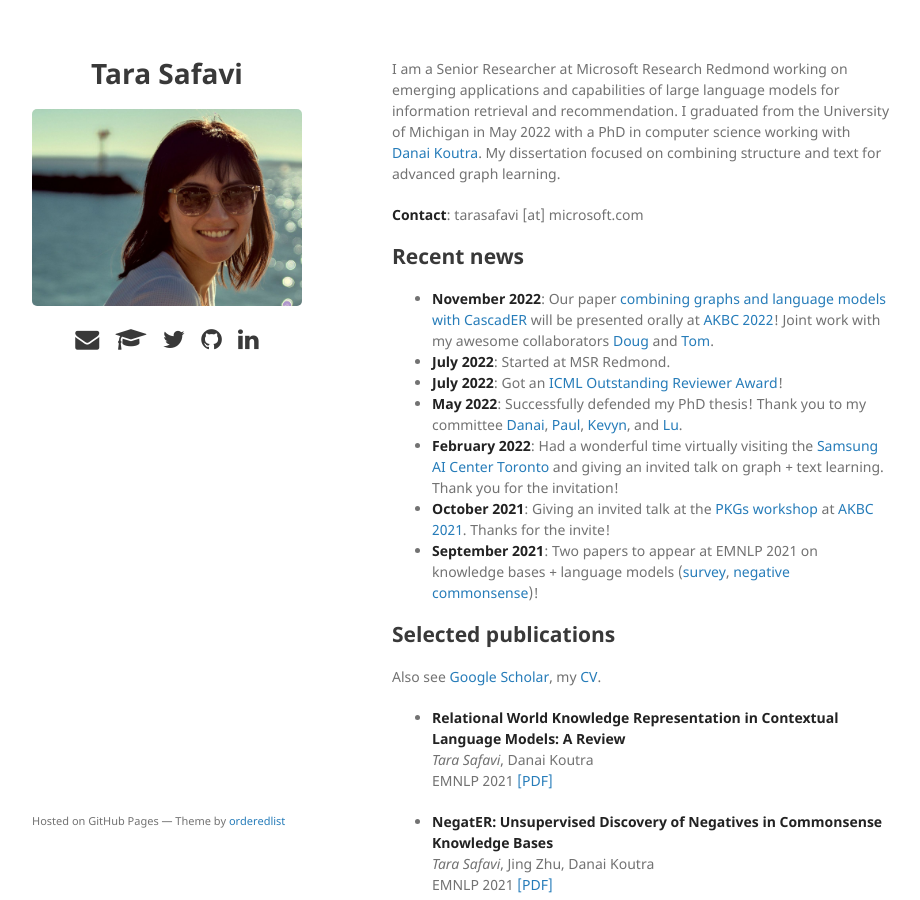
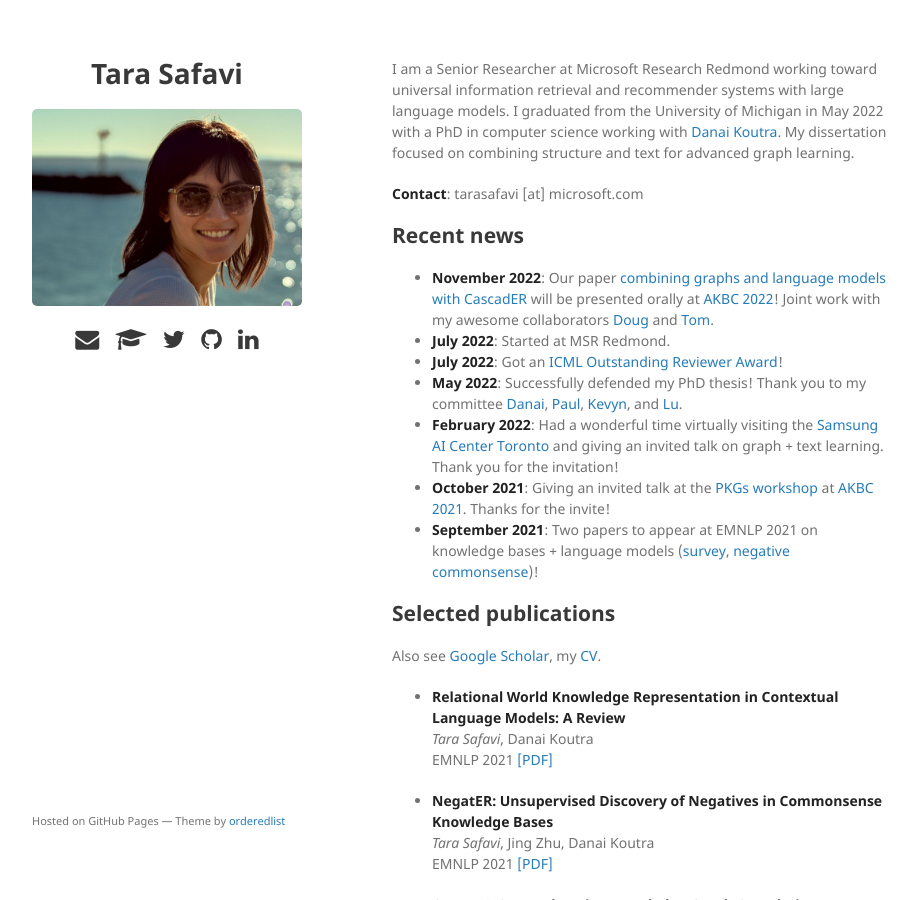
Before and after one commit to tsafavi/tsafavi.github.io, a Jekyll site: the page built from index.md, in a window 1280 px wide and 900 px high. Shown: the whole window, without its empty margins (178-1098 px from the left). Built offline with Jekyll 4.4.1, drawn with Linux system fonts in a browser that asks for light colours.

Commit message:
Update index.md

```diff
--- a/index.md
+++ b/index.md
@@ -2,7 +2,7 @@
 layout: default
 ---
 
-I am a Senior Researcher at Microsoft Research Redmond working on emerging applications and capabilities of large language models for information retrieval and recommendation. I graduated from the University of Michigan in May 2022 with a PhD in computer science working with <a href="http://danaikoutra.com" target="_blank">Danai Koutra</a>. My dissertation focused on combining structure and text for advanced graph learning.
+I am a Senior Researcher at Microsoft Research Redmond working toward universal information retrieval and recommender systems with large language models. I graduated from the University of Michigan in May 2022 with a PhD in computer science working with <a href="http://danaikoutra.com" target="_blank">Danai Koutra</a>. My dissertation focused on combining structure and text for advanced graph learning.
 
 __Contact__: tarasafavi \[at\] microsoft.com
 
```
